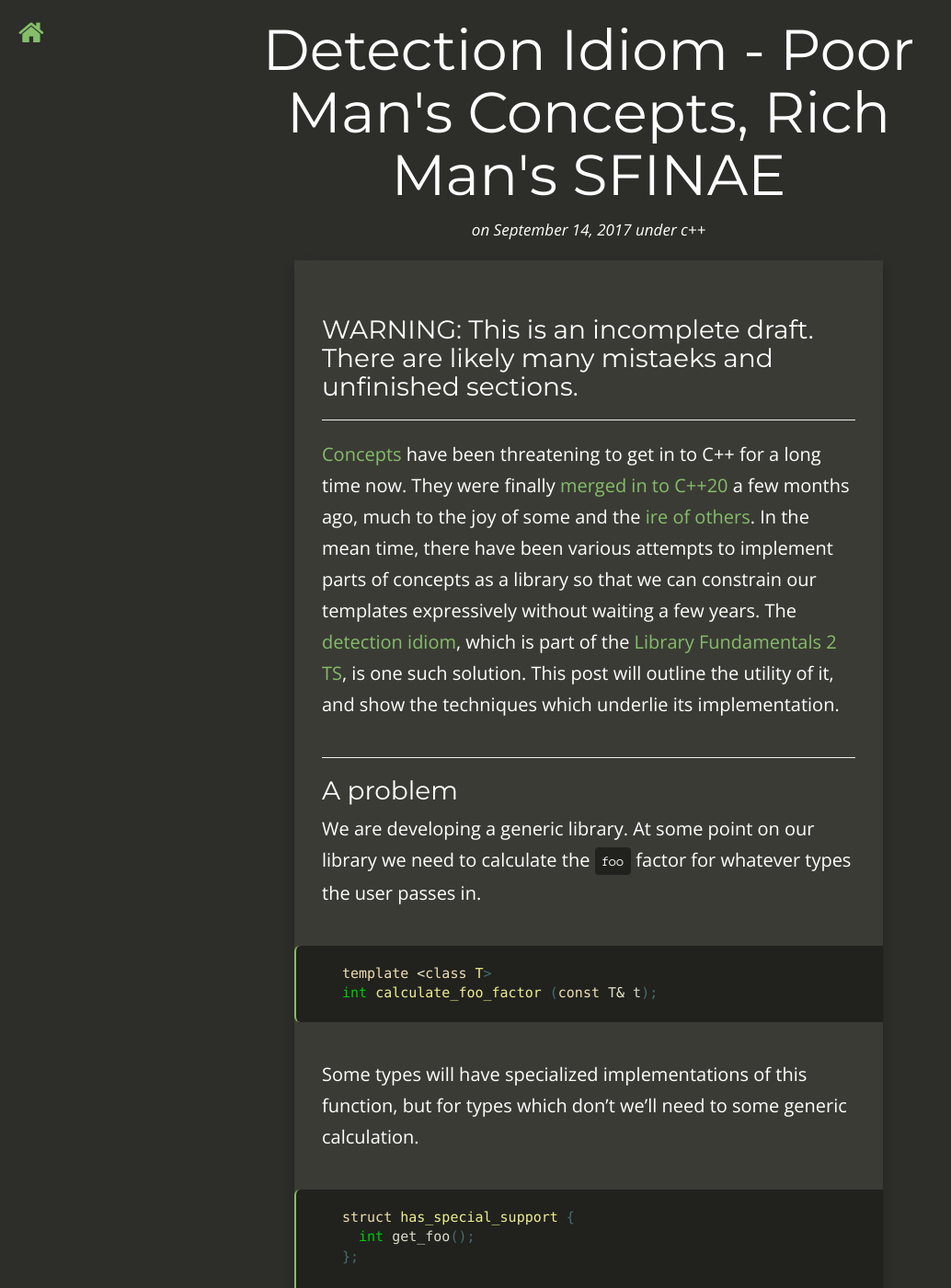
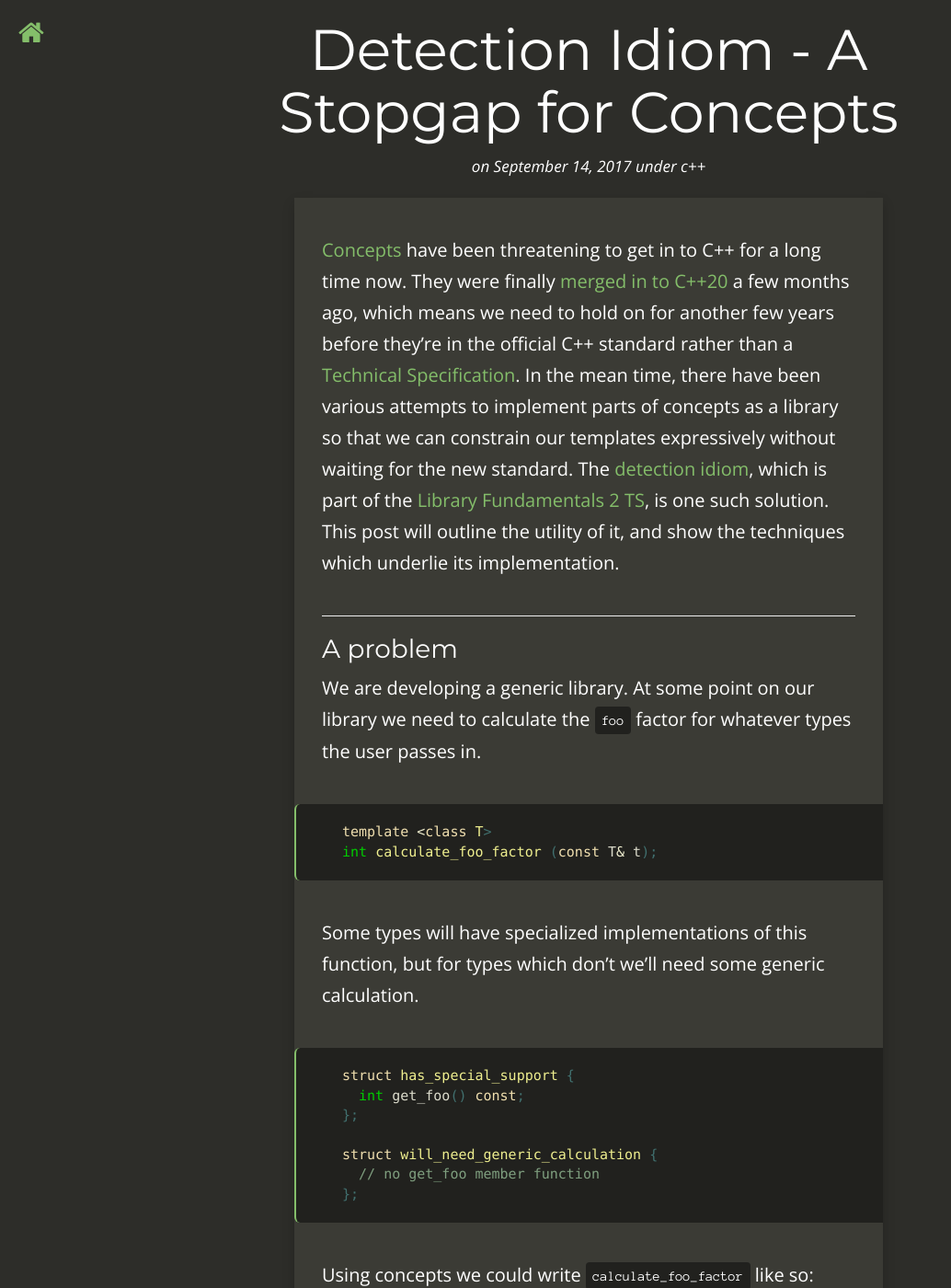
Before and after one commit to TartanLlama/tartanllama.github.io, a Jekyll site: the page built from _posts/2017-09-14-detection-idiom.md, in a window 1280 px wide and 1400 px high. Shown: the whole window at 92% size, without its empty margins (0-1034 px from the left). Built offline with Jekyll 4.4.1, drawn with Linux system fonts in a browser that asks for light colours; nearby versions of some CDN libraries; comment, search, counter and statistics services are not loaded; some of the changed text lies outside the part shown.

Commit message:
Publish detection idiom

```diff
--- a/_posts/2017-09-14-detection-idiom.md
+++ b/_posts/2017-09-14-detection-idiom.md
@@ -1,13 +1,12 @@
 ---
 layout:     post
-title:      "Detection Idiom - Poor Man's Concepts, Rich Man's SFINAE"
+title:      "Detection Idiom - A Stopgap for Concepts"
 category:   c++
-pubdraft: true
 tags:
  - c++
 ---
 
-[Concepts](http://www.open-std.org/jtc1/sc22/wg21/docs/papers/2017/n4641.pdf) have been threatening to get in to C++ for a long time now. They were finally [merged in to C++20](https://herbsutter.com/2017/07/15/trip-report-summer-iso-c-standards-meeting-toronto/) a few months ago, much to the joy of some and the [ire of others](http://www.open-std.org/jtc1/sc22/wg21/docs/papers/2017/p0726r0.html). In the mean time, there have been various attempts to implement parts of concepts as a library so that we can constrain our templates expressively without waiting a few years. The [detection idiom](http://en.cppreference.com/w/cpp/experimental/is_detected), which is part of the [Library Fundamentals 2 TS](http://www.open-std.org/jtc1/sc22/wg21/docs/papers/2016/n4617.pdf), is one such solution. This post will outline the utility of it, and show the techniques which underlie its implementation.
+[Concepts](http://www.open-std.org/jtc1/sc22/wg21/docs/papers/2017/n4641.pdf) have been threatening to get in to C++ for a long time now. They were finally [merged in to C++20](https://herbsutter.com/2017/07/15/trip-report-summer-iso-c-standards-meeting-toronto/) a few months ago, which means we need to hold on for another few years before they're in the official C++ standard rather than a [Technical Specification](https://stackoverflow.com/questions/21342077/what-is-c-technical-specification). In the mean time, there have been various attempts to implement parts of concepts as a library so that we can constrain our templates expressively without waiting for the new standard. The [detection idiom](http://en.cppreference.com/w/cpp/experimental/is_detected), which is part of the [Library Fundamentals 2 TS](http://www.open-std.org/jtc1/sc22/wg21/docs/papers/2016/n4617.pdf), is one such solution. This post will outline the utility of it, and show the techniques which underlie its implementation.
 
 ------------------
 
@@ -20,11 +19,11 @@
 int calculate_foo_factor (const T& t);
 {% endhighlight %}
 
-Some types will have specialized implementations of this function, but for types which don't we'll need to some generic calculation.
+Some types will have specialized implementations of this function, but for types which don't we'll need some generic calculation.
 
 {% highlight cpp %}
 struct has_special_support {
-  int get_foo();
+  int get_foo() const;
 };
 
 struct will_need_generic_calculation {
@@ -64,7 +63,7 @@
 namespace detail {
   template <class T>
   auto calculate_foo_factor (const T& t, int)
-    -> decltype(std::declval<T>().to_foo()) {
+    -> decltype(std::declval<T>().get_foo()) {
     return t.get_foo();
   }
 
@@ -75,16 +74,20 @@
   }
 }
 
+template <class T>
 int calculate_foo_factor (const T& t) {
-  return calculate_foo_factor(t, 0);
+  return detail::calculate_foo_factor(t, 0);
 }
 {% endhighlight %}
 
-Well, it works, but it's not exactly clear. What's the `int` and `...` there for? What's `std::declval`? Why do we need an extra overload? The answers are not the important part here; what is important is that unless you've got a reasonable amount of metaprogramming experience, it's unlikely you'll be able to write this code offhand, or even to copy-paste it without error.
+Well, it works, but it's not exactly clear. What's the `int` and `...` there for? What's `std::declval`? Why do we need an extra overload? The answers are not the important part here; what is important is that unless you've got a reasonable amount of metaprogramming experience, it's unlikely you'll be able to write this code offhand, or even copy-paste it without error.
 
 The code could be improved by abstracting out the check for the presence of the member function into its own metafunction:
 
 {% highlight cpp %}
+template <class... Ts>
+using void_t = void;
+
 template <class T, class=void>
 struct supports_foo : std::false_type{};
 
@@ -133,8 +136,19 @@
 
 bool operator== (foo, bar);
 
-static_assert( supports_equality<foo,bar>, "wat");
-static_assert(!supports_equality<foo,baz>, "wat");
+static_assert( supports_equality<foo,bar>::value, "wat");
+static_assert(!supports_equality<foo,baz>::value, "wat");
+{% endhighlight %}
+
+We can also compose traits using [`std::conjunction`](http://en.cppreference.com/w/cpp/types/conjunction):
+
+{% highlight cpp %}
+template <class T>
+using is_regular = std::conjunction<std::is_default_constructible,
+                                    std::is_copy_constructible,
+                                    supports_equality<T,T>,
+                                    supports_inequality<T,T>,
+                                    supports_less_than<T,T>>;
 {% endhighlight %}
 
 If you want to use `is_detected` today, then you can check if your standard library supports `std::experimental::is_detected`. If not, you can use the implementation from [cppreference](http://en.cppreference.com/w/cpp/experimental/is_detected) or the one which we will go on to write in the next section. If you aren't interested in how this is written, then turn back, for here be metaprogramming dragons.
@@ -264,9 +278,7 @@
 using is_detected = typename detail::is_detected<Trait, void, Args...>::type;
 {% endhighlight %}
 
-Let's start with that last alias template. We take a variadic template template parameter (yes really) called `Trait` and any number of other type template arguments. We forward these to our `detail::is_detected` helper with an extra `void` argument which will act as the `class=void` construct from the previous section on `void_t`[^4].
-
-We then have a primary template which will "return" false as the result of the trait. The magic then happens in the following partial specialization. `Trait<Args...>>` is evaluated inside `void_t`. If instantiating `Traits` with `Args...` is invalid, then the partial specialization will be SFINAEd out, and if it's valid, it'll evaluate to `void` due to the `void_t`. This successfully abstracts away the implementation of the detection and allows us to focus on what we want to detect.
+Let's start with that last alias template. We take a variadic template template parameter (yes really) called `Trait` and any number of other type template arguments. We forward these to our `detail::is_detected` helper with an extra `void` argument which will act as the `class=void` construct from the previous section on `void_t`[^4]. We then have a primary template which will "return" false as the result of the trait. The magic then happens in the following partial specialization. `Trait<Args...>>` is evaluated inside `void_t`. If instantiating `Traits` with `Args...` is invalid, then the partial specialization will be SFINAEd out, and if it's valid, it'll evaluate to `void` due to the `void_t`. This successfully abstracts away the implementation of the detection and allows us to focus on what we want to detect.
 
 ------------
 
```
Also changed, not shown: other parts of _posts/2017-09-14-detection-idiom.md (+5 -5 lines).
